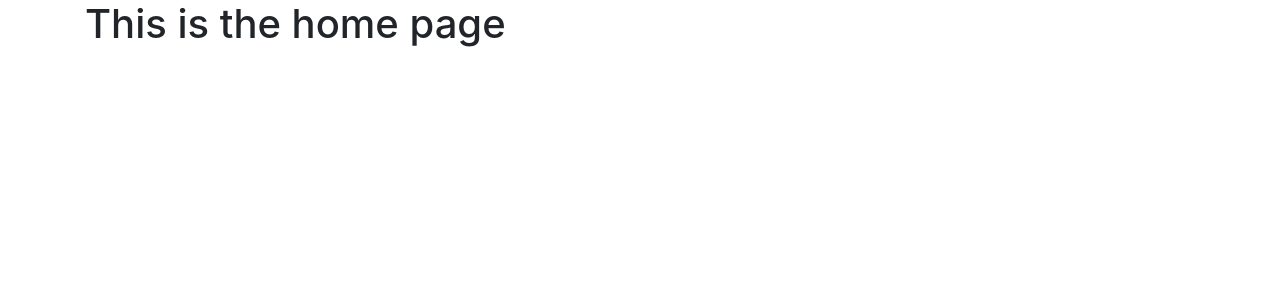
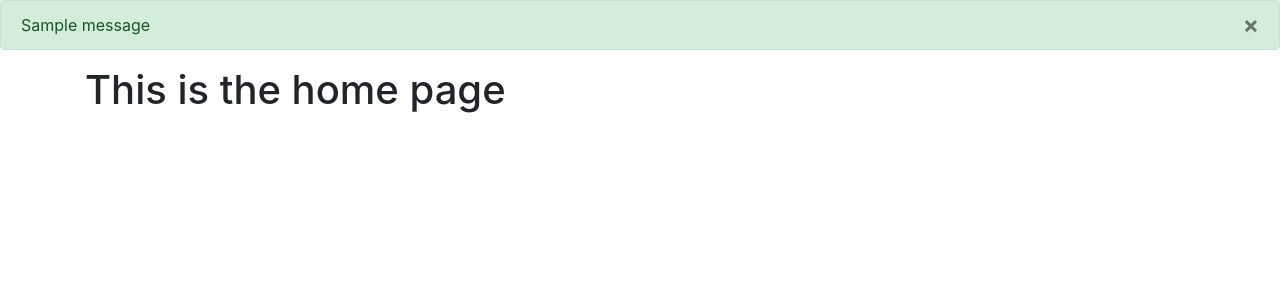
Before and after one commit to AlmTeo/PythonProjectWP, a Flask app: page / in a window 1280 px wide. Shown: the part 56-356 px from the top of the page. Run offline with Flask 2, Linux system fonts and the light colour scheme; one stand-in notice (Sample message) is shown; some libraries are stand-ins or nearby versions.

Commit message:
Added messages flashing

```diff
--- a/website/templates/base.html
+++ b/website/templates/base.html
@@ -38,6 +38,28 @@
             </div>
         </nav>
 
+        {% with messages = get_flashed_messages(with_categories=true) %}
+        {% if messages %}
+            {% for category, message in messages %}
+                {% if category == 'error' %}
+                    <div class="alert alert-danger alter-dismissable fade show" role="alert">
+                        {{ message }}
+                        <button type="button" class="close" data-dismiss="alert">
+                            <span aria-hidden="true">&times;</span>
+                        </button>
+                    </div>
+                {% elif category == 'success' %}
+                    <div class="alert alert-success alter-dismissable fade show" role="alert">
+                        {{ message }}
+                        <button type="button" class="close" data-dismiss="alert">
+                            <span aria-hidden="true">&times;</span>
+                        </button>
+                    </div>
+                {% endif %}
+            {% endfor %}
+        {% endif %}
+        {% endwith %}
+
         <div class="container">{% block content %} {% endblock %}</div>
 
         <script
```
Also changed, not shown: website/auth.py (+7 -8 lines).
